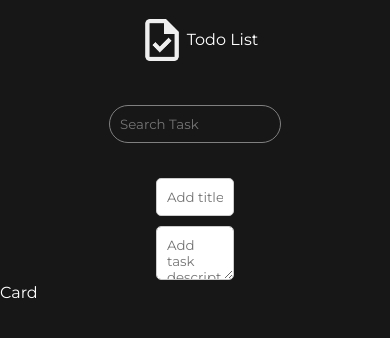
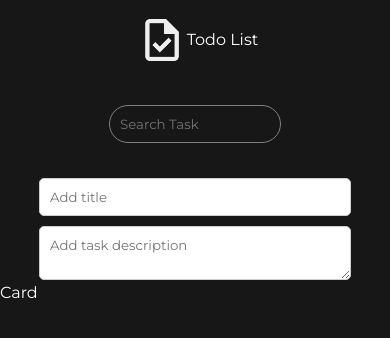
Before and after one commit to RenanCruz7/todo-app, a React (Vite) app: page / in a window 390 px wide. Shown: the top 338 px of the page. Built offline with nearby package versions, Linux system fonts and the light colour scheme.

Commit message:
responsividade do new task

```diff
--- a/src/components/new-task/NewTask.css
+++ b/src/components/new-task/NewTask.css
@@ -1,13 +1,14 @@
-.new-task-container{
+.new-task-container {
     display: flex;
     justify-content: center;
     flex-direction: column;
     align-items: center;
     padding-top: 20px;
 }
+
 .new-task-input,
 .new-task-textarea {
-    width: 20%; /* Ajuste conforme necessário */
+    width: 20%; /* Largura para dispositivos maiores */
     margin: 5px 0; /* Espaçamento entre os elementos */
     padding: 10px;
     border: 1px solid #ccc;
@@ -15,3 +16,18 @@
     box-sizing: border-box;
     font-family: "Montserrat", sans-serif;
 }
+
+/* Media queries para responsividade */
+@media (max-width: 768px) {
+    .new-task-input,
+    .new-task-textarea {
+        width: 50%; /* Ajusta a largura dos elementos em telas menores */
+    }
+}
+
+@media (max-width: 480px) {
+    .new-task-input,
+    .new-task-textarea {
+        width: 80%; /* Ajusta a largura dos elementos em telas muito pequenas */
+    }
+}
```
